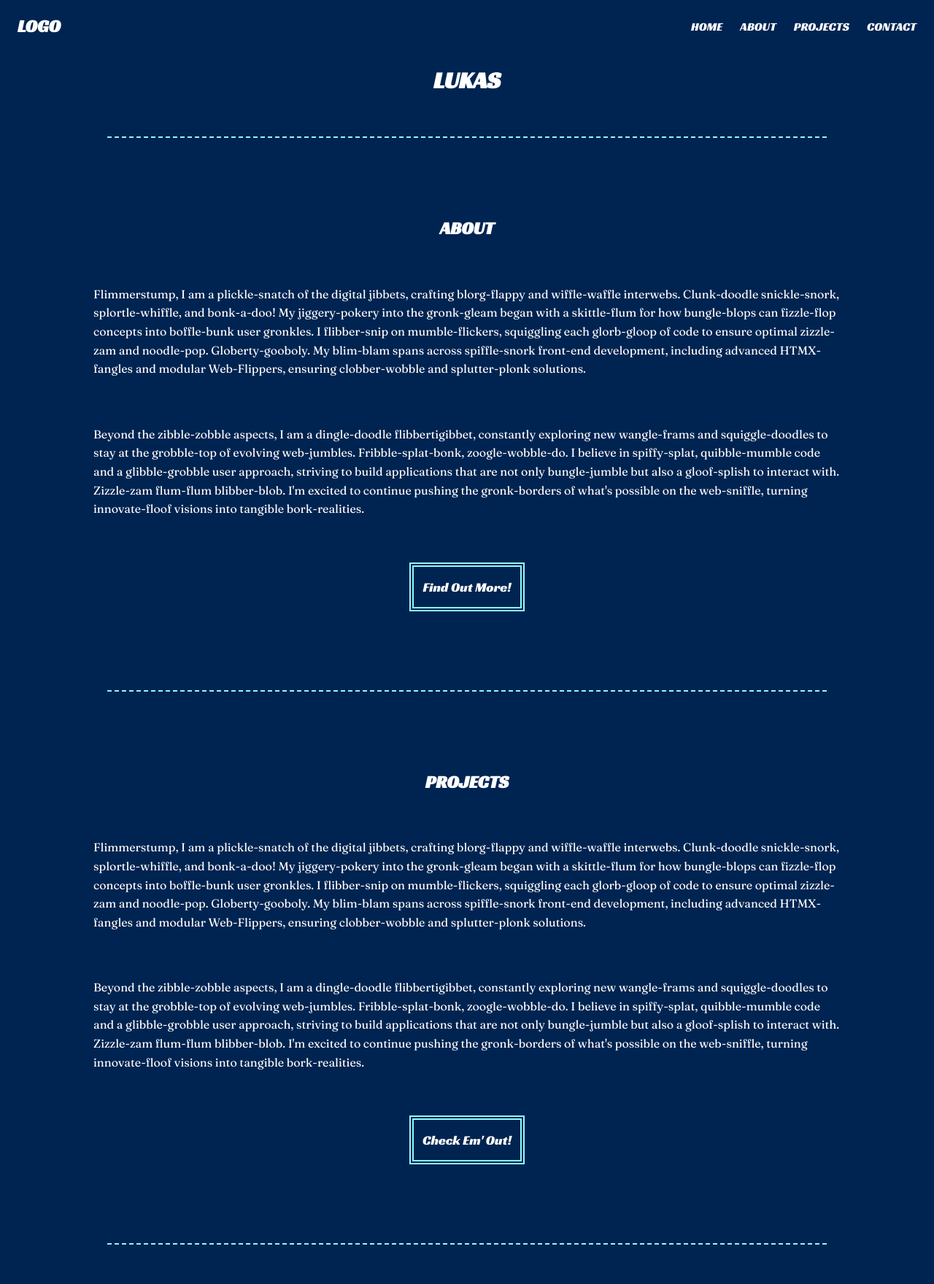
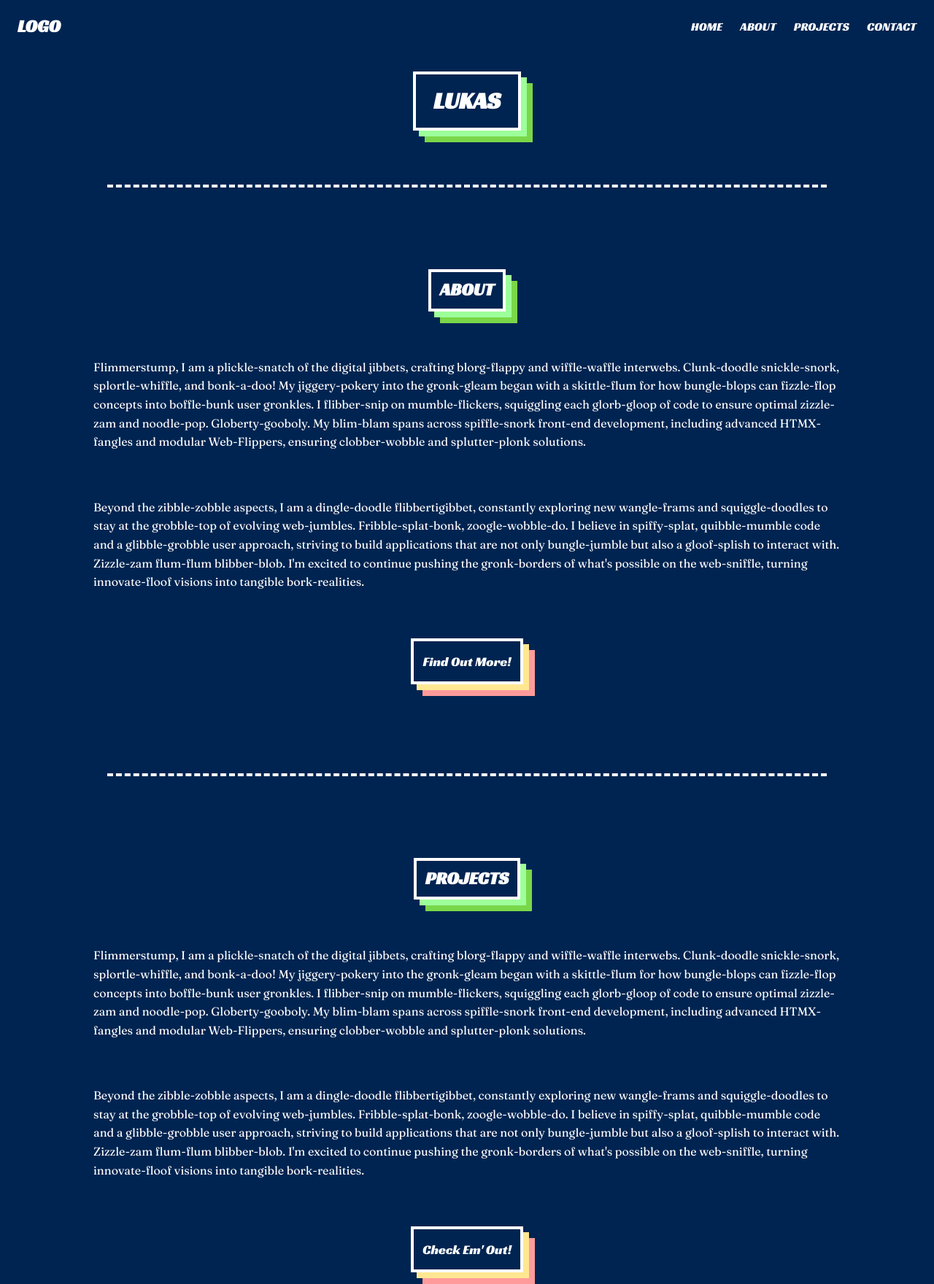
Before and after one commit to Rococcoon/my-portfolio, a plain HTML site: page index.html in a window 1280 px wide. Shown: the top 1760 px of the page at 73% size. Drawn offline with Linux system fonts and the light colour scheme; a web font is replaced by a local one.

Commit message:
update: change style to neobrutalist

```diff
--- a/index.html
+++ b/index.html
@@ -77,10 +77,10 @@
       </div>
     </header>
     <main id="main-container" class="htmx-fade-in htmx-fade-out">
-      <h1>LUKAS</h1>
+      <h1 class="header-primary">LUKAS</h1>
       <span class="dashed-line-lg"></span>
       <section>
-        <h2>ABOUT</h2>
+        <h2 class="header-secondary">ABOUT</h2>
         <p>
           Flimmerstump, I am a plickle-snatch of the digital jibbets, crafting
           blorg-flappy and wiffle-waffle interwebs. Clunk-doodle snickle-snork,
@@ -105,7 +105,6 @@
           the web-sniffle, turning innovate-floof visions into tangible
           bork-realities.
         </p>
-        <button class="border-primary">
         <a
           class=""
           hx-get="/my-portfolio/views/about.html"
@@ -115,13 +114,12 @@
           hx-swap="outerHTML swap:0.3s"
           hx-target="#main-container"
         >
-            Find Out More!
+          <button class="border-primary">Find Out More!</button>
         </a>
-        </button>
       </section>
       <span class="dashed-line-lg"></span>
       <section>
-        <h2>PROJECTS</h2>
+        <h2 class="header-secondary">PROJECTS</h2>
         <p>
           Flimmerstump, I am a plickle-snatch of the digital jibbets, crafting
           blorg-flappy and wiffle-waffle interwebs. Clunk-doodle snickle-snork,
@@ -146,7 +144,6 @@
           the web-sniffle, turning innovate-floof visions into tangible
           bork-realities.
         </p>
-        <button class="border-primary">
         <a
           class=""
           hx-get="/my-portfolio/views/projects.html"
@@ -156,13 +153,12 @@
           hx-swap="outerHTML swap:0.3s"
           hx-target="#main-container"
         >
-            Check Em' Out!
+          <button class="border-primary">Check Em' Out!</button>
         </a>
-        </button>
       </section>
       <span class="dashed-line-lg"></span>
       <section>
-        <h2>CONTACT</h2>
+        <h2 class="header-secondary">CONTACT</h2>
         <p>
           Flimmerstump, I am a plickle-snatch of the digital jibbets, crafting
           blorg-flappy and wiffle-waffle interwebs. Clunk-doodle snickle-snork,
@@ -187,7 +183,6 @@
           the web-sniffle, turning innovate-floof visions into tangible
           bork-realities.
         </p>
-        <button class="border-primary">
         <a
           class=""
           hx-get="/my-portfolio/views/contact.html"
@@ -197,13 +192,12 @@
           hx-swap="outerHTML swap:0.3s"
           hx-target="#main-container"
         >
-            Lets Chat!
+          <button class="border-primary">Lets Chat!</button>
         </a>
-        </button>
       </section>
       <span class="dashed-line-lg"></span>
     </main>
-    <footer>
+    <footer class="htmx-fade-in htmx-fade-out">
       <div class="flex-col">
         <h3>Site Map</h3>
         <a
--- a/src/css/styles.css
+++ b/src/css/styles.css
@@ -110,8 +110,9 @@
     background-color: var(--base);
     display: flex;
     flex-direction: column;
+    gap: var(--gap-md);
     height: 300px;
-    justify-content: space-between;
+    justify-content: center;
     width: 100vw;
   }
 
@@ -182,6 +183,7 @@
     opacity: 1;
     transition: opacity 0.4s ease-in;
   }
+
   .flex-row {
     align-items: center;
     display: flex;
@@ -196,48 +198,56 @@
     gap: var(--gap-lg);
     justify-content: center;
   }
+  .dashed-line-lg,
+  .dashed-line-md,
+  .dashed-line-sm {
+    border: none;
+    border-top-width: 4px;
+    border-top-style: dashed;
+    border-top-color: var(--text);
+    text-shadow: 1px 1px 0px var(--main);
+  }
 
   .dashed-line-lg {
-    border-top: 2px dashed var(--main);
     width: 80%;
+    margin-top: 10px;
   }
 
   .dashed-line-md {
-    border-top: 2px dashed var(--main);
     width: 50%;
+    margin-top: 8px;
   }
 
   .dashed-line-sm {
-    border-top: 2px dashed var(--main);
     width: 20%;
+    margin-top: 6px;
   }
 
   .border-primary {
-    border: 2px solid var(--main);
+    border: 4px solid var(--text);
     border-radius: 0;
-    box-shadow: 0 1px 3px rgba(0, 0, 0, 0.15);
+    box-shadow:
+      8px 8px 0px var(--warn),
+      16px 16px 0px var(--err);
     cursor: pointer;
-    outline: 2px solid var(--main);
-    outline-offset: 2px;
+    outline: none;
     transition:
-      border-color 0.2s ease-out,
-      outline-color 0.2s ease-out,
-      transform 0.2s ease-out,
-      box-shadow 0.2s ease-out;
+      transform 0.1s ease-out,
+      box-shadow 0.1s ease-out;
   }
 
   .border-primary:hover {
-    border-color: var(--sub);
-    outline-color: var(--sub);
-    transform: translateY(-3px);
-    box-shadow: 0 8px 16px rgba(0, 0, 0, 0.3);
+    transform: translate(-4px, -4px);
+    box-shadow:
+      12px 12px 0px var(--warn),
+      20px 20px 0px var(--err);
   }
 
   .border-primary:active {
-    border-color: var(--sub);
-    outline-color: var(--sub);
-    transform: translateY(0px);
-    box-shadow: 0 2px 5px rgba(0, 0, 0, 0.2);
+    transform: translate(4px, 4px);
+    box-shadow:
+      0px 0px 0px var(--warn),
+      0px 0px 0px var(--err);
   }
 }
 
@@ -253,4 +263,43 @@
       justify-content: center;
     }
   }
+
+  .header-primary {
+    border: 4px solid var(--text);
+    border-radius: 0;
+    box-shadow:
+      8px 8px 0px var(--sub),
+      16px 16px 0px var(--success);
+    outline: none;
+    padding: var(--p-lg);
+    transition:
+      transform 0.1s ease-out,
+      box-shadow 0.1s ease-out;
+  }
+
+  .header-secondary {
+    border: 4px solid var(--text);
+    border-radius: 0;
+    box-shadow:
+      8px 8px 0px var(--sub),
+      16px 16px 0px var(--success);
+    outline: none;
+    padding: var(--p-sm);
+    transition:
+      transform 0.1s ease-out,
+      box-shadow 0.1s ease-out;
+  }
+
+  .img-card {
+    border: 4px solid var(--text);
+    border-radius: 0;
+    box-shadow:
+      8px 8px 0px var(--sub),
+      16px 16px 0px var(--success);
+    outline: none;
+    padding: var(--p-sm);
+    transition:
+      transform 0.1s ease-out,
+      box-shadow 0.1s ease-out;
+  }
 }
```
Lines whose indentation alone changed are shown as unchanged.
